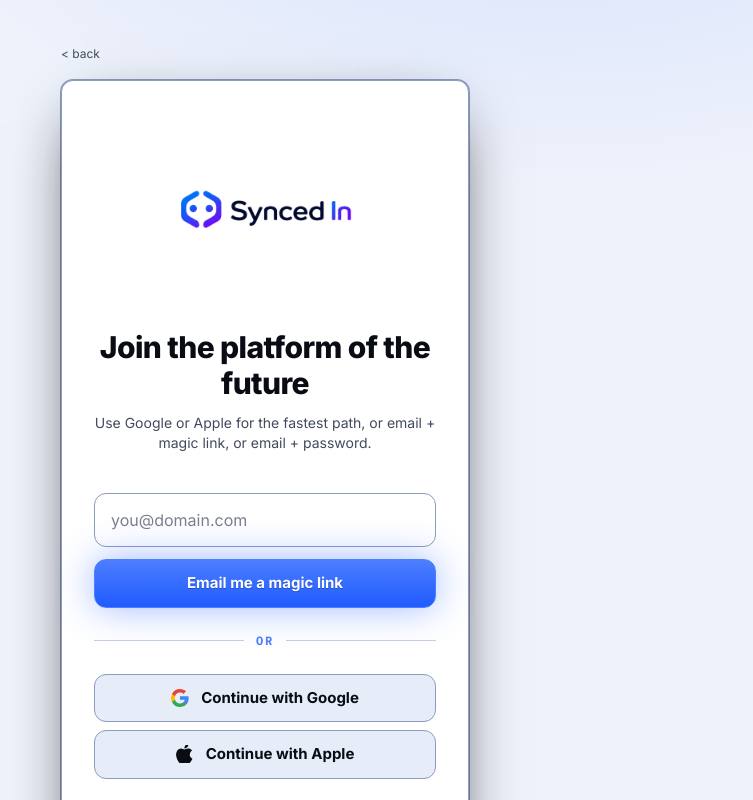
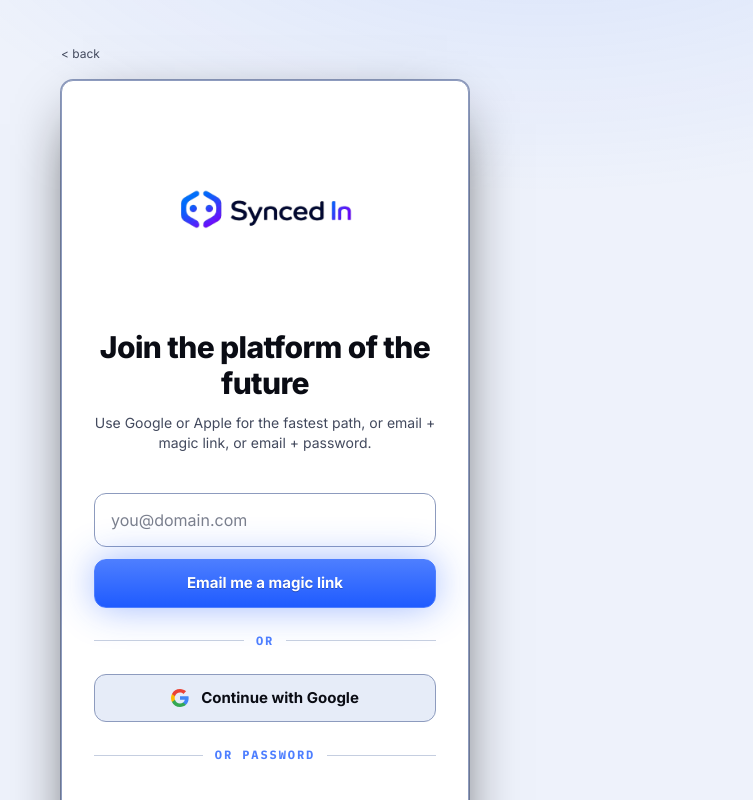
Before and after one commit to SahilSameer18/syncedin, a Next.js app: page /login in a window 1280 px wide. Shown: the top 800 px of the page, without its empty margins (375-1128 px from the left). Built offline with nearby package versions, Linux system fonts and the light colour scheme; no server answers.

Commit message:
fix(auth): hide Apple button (provider not enabled) + ship queued UX

```diff
--- a/app/login/OAuthButtons.tsx
+++ b/app/login/OAuthButtons.tsx
@@ -107,6 +107,16 @@
         <GoogleLogo />
         <span>{busy === "google" ? "Connecting…" : "Continue with Google"}</span>
       </button>
+      {/*
+        Apple sign-in is hidden until the provider is configured in
+        Supabase (Authentication → Providers → Apple → needs Service ID,
+        Key ID, Team ID, .p8 key from the Apple Developer Program).
+        Without that config Supabase returns 400 "provider is not
+        enabled" the moment a user taps it, which looks like a broken
+        app. Flip APPLE_OAUTH_ENABLED to true here once the provider is
+        live in Supabase.
+      */}
+      {false && (
         <button
           type="button"
           onClick={() => go("apple")}
@@ -116,6 +126,7 @@
           <AppleLogo />
           <span>{busy === "apple" ? "Connecting…" : "Continue with Apple"}</span>
         </button>
+      )}
       {err && (
         <div
           className="text-xs"
```
Lines whose indentation alone changed are shown as unchanged.
